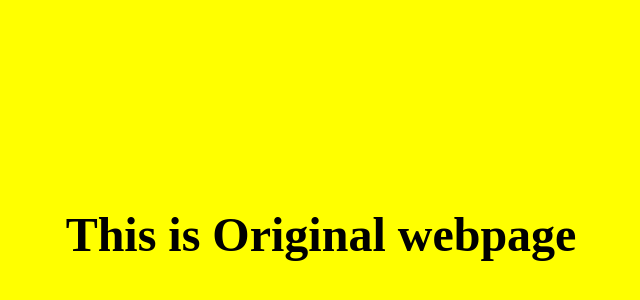
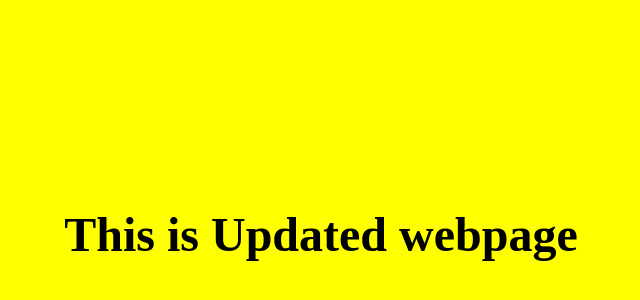
Before and after one commit to heroviredssptr007/Herovired_CI_CD_Assignment, a plain HTML site: page index.html in a window 1280 px wide. Shown: the part 166-466 px from the top of the page, without its empty margins (319-959 px from the left). Drawn offline with Linux system fonts and the light colour scheme.

Commit message:
Updated the web page

```diff
--- a/index.html
+++ b/index.html
@@ -20,6 +20,6 @@
   </style>
 </head>
 <body>
-  <div class="text">This is Original webpage</div>
+  <div class="text">This is Updated webpage</div>
 </body>
 </html>
```
